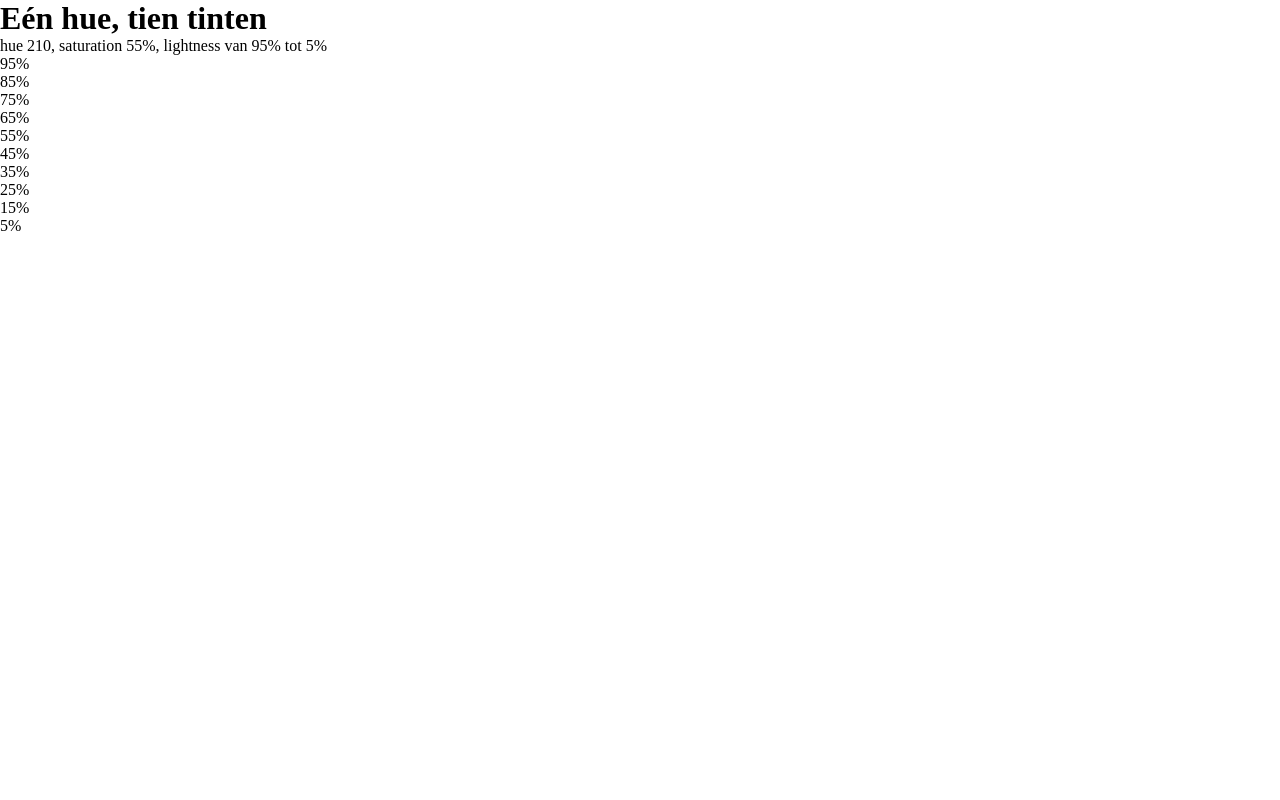
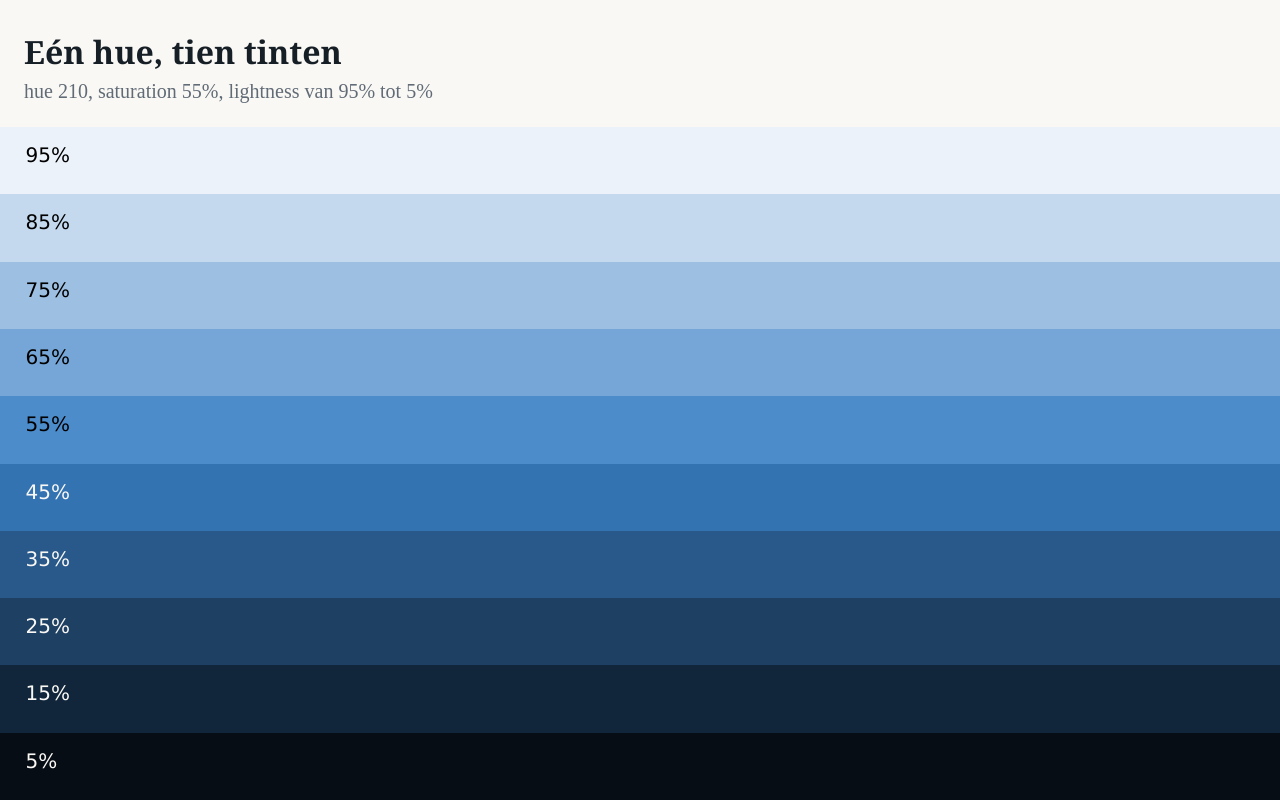
Before and after one commit to alen7hvn/webtech, a plain HTML site: page Labo 7/labo-07-starter/labo-07/tintenladder/index.html in a window 1280 px wide. Drawn offline with Linux system fonts and the light colour scheme.

Commit message:
start labo 7

```diff
--- a/Labo 7/labo-07-starter/labo-07/leespagina/css/stijl.css
+++ b/Labo 7/labo-07-starter/labo-07/leespagina/css/stijl.css
@@ -1,12 +1,79 @@
 /* stijl.css - labo 7, leespagina (reset.css is linked before this file) */
 
 /* === fonts: one @font-face per file in fonts/ (7.2) === */
-
+@font-face {
+    font-family: "Fraunces";
+    src: url("../fonts/fraunces-latin-wght-normal.woff2") format("woff2");
+    font-weight: 100 900;
+    font-display: swap;
+    font-style: normal;
+}
+@font-face {
+    font-family: "Fraunces";
+    src: url("../fonts/fraunces-latin-wght-italic.woff2") format("woff2");
+    font-weight: 100 900;
+    font-display: swap;
+    font-style: italic;
+}
+@font-face {
+    font-family: "Atkinson Hyperlegible";
+    src: url("../fonts/atkinson-hyperlegible-latin-400-normal.woff2") format("woff2");
+    font-weight: 400;
+    font-display: swap;
+    font-style: normal;
+}
+@font-face {
+    font-family: "Atkinson Hyperlegible";
+    src: url("../fonts/atkinson-hyperlegible-latin-400-italic.woff2") format("woff2");
+    font-weight: 400;
+    font-display: swap;
+    font-style: italic;
+}
+@font-face {
+    font-family: "Atkinson Hyperlegible";
+    src: url("../fonts/atkinson-hyperlegible-latin-700-normal.woff2") format("woff2");
+    font-weight: 700;
+    font-display: swap;
+    font-style: normal;
+}
 /* === tokens: type scale, spacing scale, colour roles (7.4, 7.5, 7.7) === */
 :root {
+    --font-heading: "Fraunces", Georgia, serif;
+  --font-body: "Atkinson Hyperlegible", Verdana, sans-serif;
+
+  /* type scale, ratio 1.25 */
+  --text-s: 0.8rem;
+  --text-m: 1rem;
+  --text-l: 1.25rem;
+  --text-xl: 1.563rem;
+  --text-xxl: 1.953rem;
+  --text-xxxl: 2.441rem;
+
+  /* spacing scale, doubling */
+  --space-xs: 0.25rem;
+  --space-s: 0.5rem;
+  --space-m: 1rem;
+  --space-l: 2rem;
+  --space-xl: 4rem;
+
+  /* colour roles */
+  --color-surface: hsl(40 30% 97%);
+  --color-ink: hsl(230 25% 15%);
+  --color-muted: hsl(230 10% 42%);
+  --color-accent: hsl(15 70% 42%);
+  --color-line: hsl(230 15% 85%);
 
 }
 
 /* === base === */
+article {
+    width: 65ch;
+    margin: 0 auto;
+    padding-top: var(--space-xl);
+    padding-bottom: var(--space-xl);
+    padding-left: var(--space-m);
+    padding-right: var(--space-m);
+
+}
 
 /* === the article === */
--- a/Labo 7/labo-07-starter/labo-07/tintenladder/css/stijl.css
+++ b/Labo 7/labo-07-starter/labo-07/tintenladder/css/stijl.css
@@ -2,9 +2,78 @@
 
 /* === tokens === */
 :root {
+    --papier-1: hsl(40 30% 97%);
+    --inkt: hsl(210 25% 12%);
+    --gedempt: hsl(210 10% 42%);
+    --hue: 210;
+
 
 }
 
 /* === base === */
+body {
+    display: grid;
+    grid-template-rows: auto 1fr;
+    min-height: 100svh;
+}
+.ladder {
+    display: grid;
+    grid-template-rows: 1fr 1fr 1fr 1fr 1fr 1fr 1fr 1fr 1fr 1fr;
 
+}
+header {
+    background-color: var(--papier-1);
+    color: var(--inkt);
+    padding: 3vh;
+}
+h1 {
+    font-family: Georgia, 'Times New Roman', Times, serif;
+    font-size: 4vh;
+    line-height: 7vh;
+}
+p {
+    color: var(--gedempt);
+    font-size: 2.5vh;
+}
 /* === the ten steps: one rule per step === */
+
+.trede:nth-child(1) {
+    background-color: hsl(var(--hue), 55%, 95%);
+}
+.trede:nth-child(2) {
+    background-color: hsl(var(--hue), 55%, 85%);
+}
+.trede:nth-child(3) {
+    background-color: hsl(var(--hue), 55%, 75%);
+}
+.trede:nth-child(4) {
+    background-color: hsl(var(--hue), 55%, 65%);
+}
+.trede:nth-child(5) {
+    background-color: hsl(var(--hue), 55%, 55%);
+}
+.trede:nth-child(6) {
+    background-color: hsl(var(--hue), 55%, 45%);
+}
+.trede:nth-child(7) {
+    background-color: hsl(var(--hue), 55%, 35%);
+}
+.trede:nth-child(8) {
+    background-color: hsl(var(--hue), 55%, 25%);
+}
+.trede:nth-child(9) {
+    background-color: hsl(var(--hue), 55%, 15%);
+}
+.trede:nth-child(10) {
+    background-color: hsl(var(--hue), 55%, 5%);
+}
+.trede {
+    font-family: Verdana, Geneva, Tahoma, sans-serif;
+    font-size: 2.5vh;
+    padding-top: 2vh;
+    padding-left: 2vw;
+
+}
+.trede:nth-child(6), :nth-child(7), :nth-child(8), :nth-child(9), :nth-child(10) {
+    color: var(--papier-1);
+}
```
